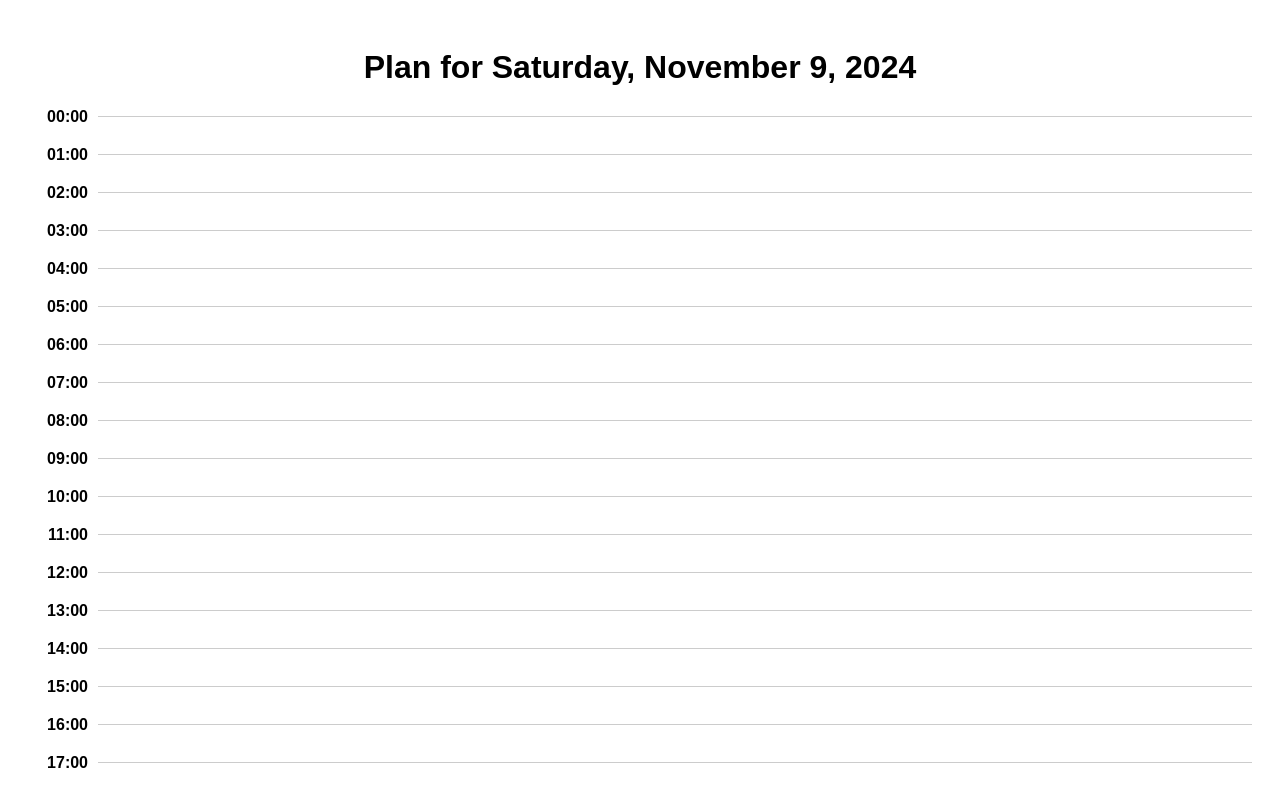
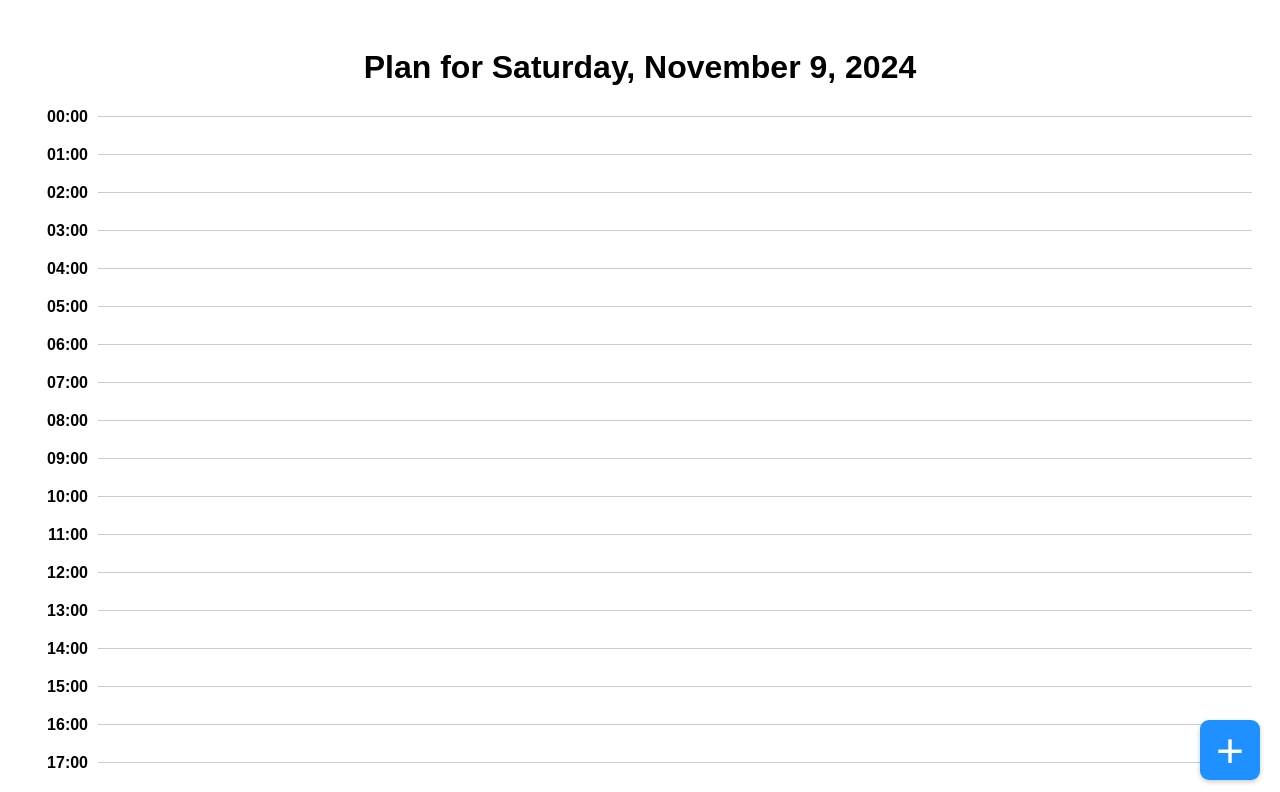
Before and after one commit to davidleora/NextPlan, a React (Vite) app: page / in a window 1280 px wide. Shown: the top 792 px of the page. Built offline with nearby package versions, Linux system fonts and the light colour scheme.

Commit message:
FloatingButtonを追加：画面右下に＋ボタンを表示

```diff
--- a/src/App.jsx
+++ b/src/App.jsx
@@ -1,4 +1,5 @@
 import React from "react";
+import FloatingButton from "./components/FloatingButton";
 
 const getTodayDate = () => {
     const today = new Date();
@@ -61,6 +62,11 @@ const App = () => {
                     </div>
                 ))}
             </div>
+
+            {/* Floating button */}
+            <FloatingButton
+                onClick={() => console.log("Floating button clicked!")}
+            />
         </div>
     );
 };
--- /dev/null
+++ b/src/components/FloatingButton.jsx
@@ -0,0 +1,27 @@
+import React from "react";
+
+const FloatingButton = ({ onClick }) => {
+    return (
+        <button
+            style={{
+                position: "fixed",
+                bottom: "20px",
+                right: "20px",
+                width: "60px",
+                height: "60px",
+                fontSize: "3em",
+                borderRadius: "15%",
+                border: "none",
+                backgroundColor: "dodgerblue",
+                color: "white",
+                cursor: "pointer",
+                boxShadow: "0 2px 5px rgba(0, 0, 0, 0.2)",
+            }}
+            onClick={onClick}
+        >
+            +
+        </button>
+    );
+};
+
+export default FloatingButton;
```
Also changed, not shown: src/components/PopupWindow.jsx (added).
